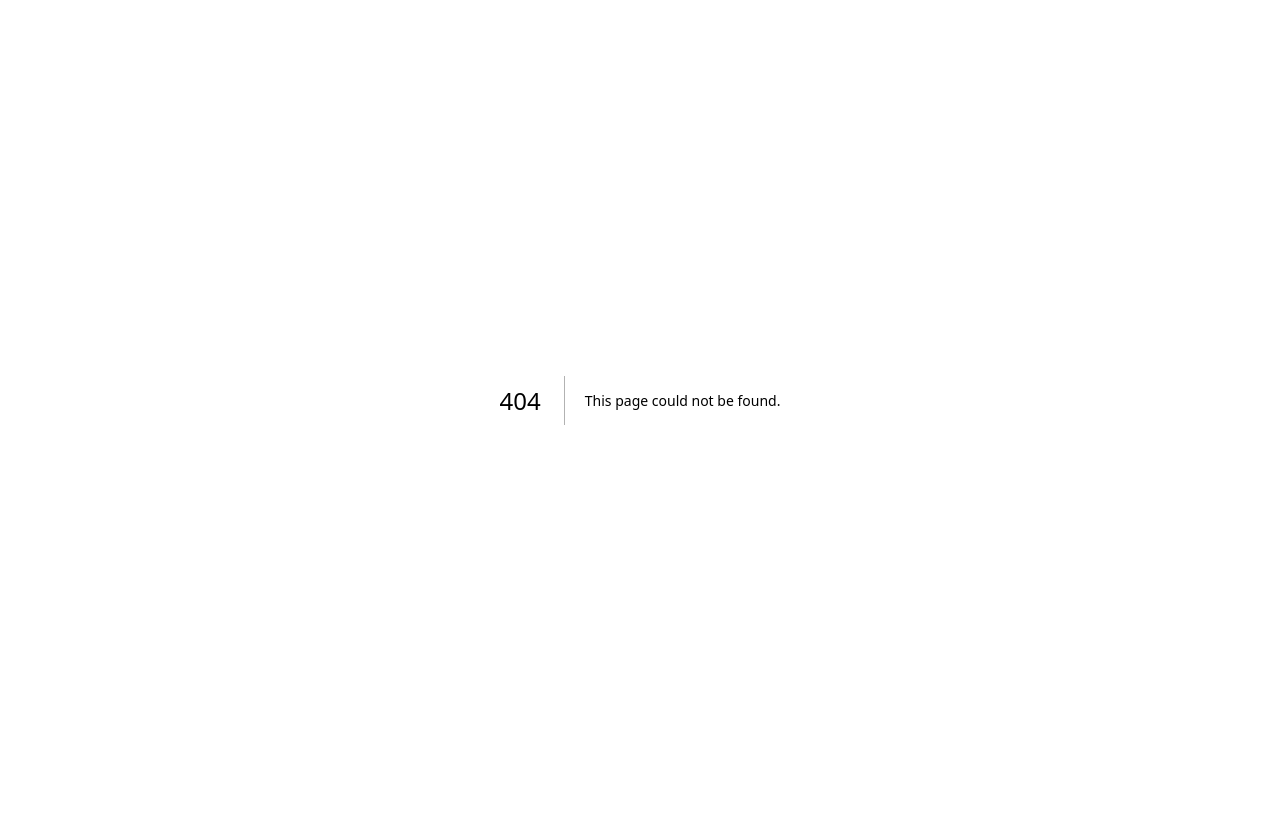
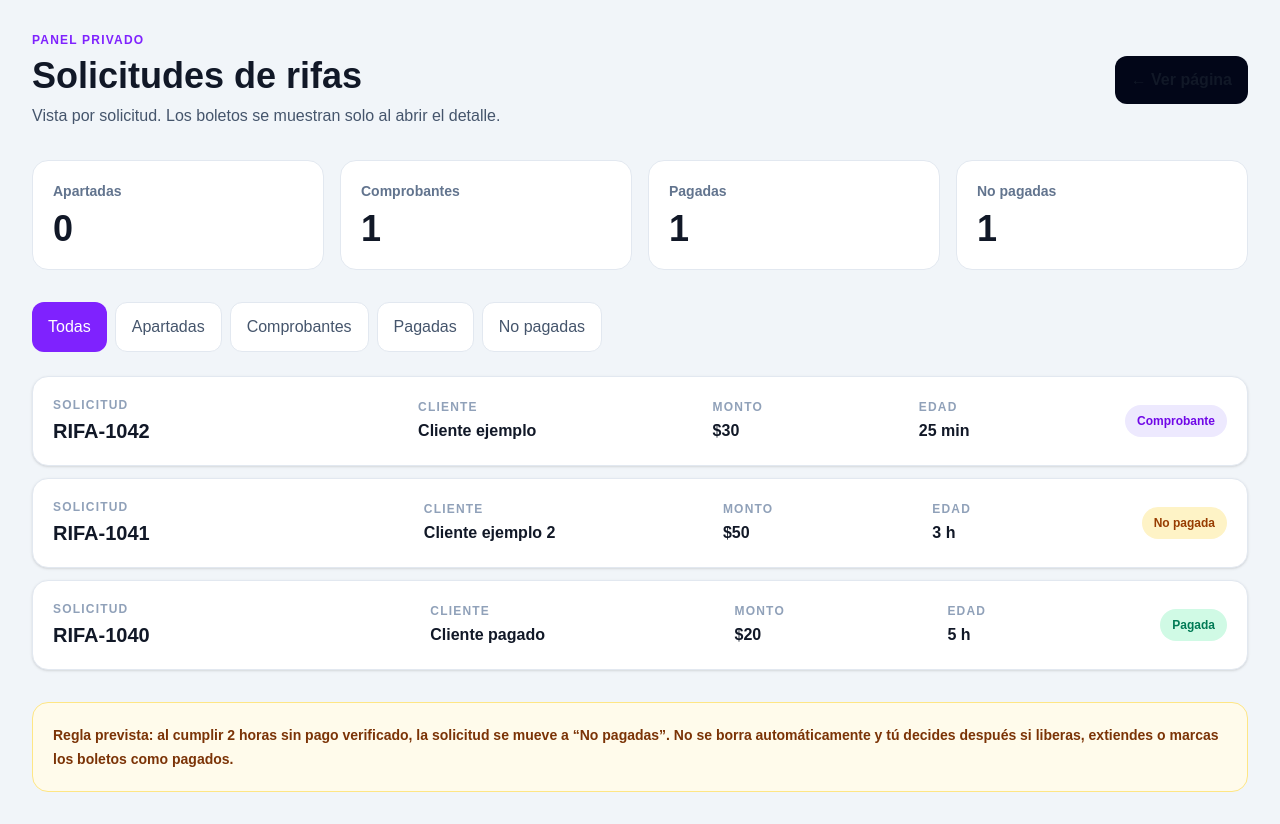
Before and after one commit to victornada2001-hash/Auto-Stereo-Codes---Car-Radio-Code-Service, a Next.js app in the folder raffles-app/: page /admin in a window 1280 px wide. Before the commit this address had no page. Before the commit the page ends 800 px from the top, so only its background shows below. Built offline with nearby package versions, Linux system fonts and the light colour scheme.

Commit message:
Add admin request workflow with unpaid queue

```diff
--- /dev/null
+++ b/raffles-app/app/admin/page.tsx
@@ -0,0 +1,66 @@
+"use client";
+
+import { useMemo, useState } from "react";
+
+type RequestStatus = "reserved" | "proof_received" | "paid" | "unpaid";
+type RequestRow = {
+  id:string;
+  customer:string;
+  phone:string;
+  tickets:number[];
+  amount:number;
+  createdAt:number;
+  status:RequestStatus;
+  proof?:string;
+};
+
+const now=Date.now();
+const seed:RequestRow[]=[
+  {id:"RIFA-1042",customer:"Cliente ejemplo",phone:"+52 222 555 0184",tickets:[17,244,881],amount:30,createdAt:now-25*60*1000,status:"proof_received",proof:"comprobante-1042.jpg"},
+  {id:"RIFA-1041",customer:"Cliente ejemplo 2",phone:"+52 664 555 0192",tickets:[51,52,53,54,55],amount:50,createdAt:now-3*60*60*1000,status:"unpaid"},
+  {id:"RIFA-1040",customer:"Cliente pagado",phone:"+52 81 5555 1288",tickets:[905,1201],amount:20,createdAt:now-5*60*60*1000,status:"paid"},
+];
+
+const tabs:{key:RequestStatus|"all";label:string}[]=[
+  {key:"all",label:"Todas"},{key:"reserved",label:"Apartadas"},{key:"proof_received",label:"Comprobantes"},{key:"paid",label:"Pagadas"},{key:"unpaid",label:"No pagadas"},
+];
+
+export default function AdminPage(){
+  const [rows,setRows]=useState(seed);
+  const [tab,setTab]=useState<RequestStatus|"all">("all");
+  const [open,setOpen]=useState<string|null>(null);
+  const visible=useMemo(()=>tab==="all"?rows:rows.filter(r=>r.status===tab),[rows,tab]);
+
+  function setStatus(id:string,status:RequestStatus){setRows(current=>current.map(r=>r.id===id?{...r,status}:r));}
+
+  return <main className="min-h-screen bg-slate-100 p-5 lg:p-8">
+    <div className="mx-auto max-w-7xl">
+      <div className="flex flex-wrap items-center justify-between gap-4"><div><div className="text-xs font-black uppercase tracking-widest text-violet-600">Panel privado</div><h1 className="mt-2 text-4xl font-black">Solicitudes de rifas</h1><p className="mt-2 text-slate-600">Vista por solicitud. Los boletos se muestran solo al abrir el detalle.</p></div><a href="/" className="rounded-xl bg-slate-950 px-4 py-3 font-black text-white">← Ver página</a></div>
+
+      <div className="mt-8 grid gap-4 sm:grid-cols-2 lg:grid-cols-4">
+        <Card label="Apartadas" value={rows.filter(r=>r.status==="reserved").length}/><Card label="Comprobantes" value={rows.filter(r=>r.status==="proof_received").length}/><Card label="Pagadas" value={rows.filter(r=>r.status==="paid").length}/><Card label="No pagadas" value={rows.filter(r=>r.status==="unpaid").length}/>
+      </div>
+
+      <div className="mt-8 flex flex-wrap gap-2">{tabs.map(t=><button key={t.key} onClick={()=>setTab(t.key)} className={`rounded-xl px-4 py-3 text-sm font-black ${tab===t.key?"bg-violet-600 text-white":"border border-slate-200 bg-white text-slate-600"}`}>{t.label}</button>)}</div>
+
+      <div className="mt-6 space-y-3">{visible.map(r=>{
+        const age=Math.max(0,Math.floor((Date.now()-r.createdAt)/60000));
+        return <div key={r.id} className="overflow-hidden rounded-2xl border border-slate-200 bg-white shadow-sm">
+          <button onClick={()=>setOpen(open===r.id?null:r.id)} className="grid w-full gap-3 p-5 text-left md:grid-cols-[1fr_.8fr_.55fr_.55fr_auto] md:items-center">
+            <div><div className="text-xs font-black uppercase tracking-widest text-slate-400">Solicitud</div><div className="mt-1 text-xl font-black">{r.id}</div></div>
+            <div><div className="text-xs font-black uppercase tracking-widest text-slate-400">Cliente</div><div className="mt-1 font-bold">{r.customer}</div></div>
+            <div><div className="text-xs font-black uppercase tracking-widest text-slate-400">Monto</div><div className="mt-1 font-black">${r.amount}</div></div>
+            <div><div className="text-xs font-black uppercase tracking-widest text-slate-400">Edad</div><div className="mt-1 font-bold">{age<60?`${age} min`:`${Math.floor(age/60)} h`}</div></div>
+            <Status status={r.status}/>
+          </button>
+          {open===r.id&&<div className="border-t border-slate-100 bg-slate-50 p-5"><div className="grid gap-5 lg:grid-cols-3"><div><div className="text-xs font-black uppercase tracking-widest text-slate-400">Boletos reservados</div><div className="mt-3 flex flex-wrap gap-2">{r.tickets.map(n=><span key={n} className="rounded-lg bg-white px-3 py-2 font-mono text-sm font-black shadow-sm">{n}</span>)}</div></div><div><div className="text-xs font-black uppercase tracking-widest text-slate-400">Contacto</div><div className="mt-2 font-bold">{r.phone}</div><div className="mt-4 text-xs font-black uppercase tracking-widest text-slate-400">Comprobante</div><div className="mt-2 font-bold">{r.proof||"No recibido"}</div></div><div><div className="text-xs font-black uppercase tracking-widest text-slate-400">Acciones</div><div className="mt-3 flex flex-wrap gap-2"><button onClick={()=>setStatus(r.id,"paid")} className="rounded-xl bg-emerald-600 px-4 py-3 font-black text-white">✓ Marcar pagados</button><button onClick={()=>setStatus(r.id,"unpaid")} className="rounded-xl bg-amber-500 px-4 py-3 font-black text-white">Mover a no pagadas</button><button onClick={()=>setStatus(r.id,"reserved")} className="rounded-xl border border-slate-300 bg-white px-4 py-3 font-black">Regresar a apartadas</button></div></div></div></div>}
+        </div>
+      })}</div>
+
+      <div className="mt-8 rounded-2xl border border-amber-200 bg-amber-50 p-5 text-sm font-semibold leading-6 text-amber-900">Regla prevista: al cumplir 2 horas sin pago verificado, la solicitud se mueve a “No pagadas”. No se borra automáticamente y tú decides después si liberas, extiendes o marcas los boletos como pagados.</div>
+    </div>
+  </main>;
+}
+
+function Card({label,value}:{label:string;value:number}){return <div className="rounded-2xl border border-slate-200 bg-white p-5"><div className="text-sm font-bold text-slate-500">{label}</div><div className="mt-2 text-4xl font-black">{value}</div></div>}
+function Status({status}:{status:RequestStatus}){const map={reserved:["Apartada","bg-sky-100 text-sky-700"],proof_received:["Comprobante","bg-violet-100 text-violet-700"],paid:["Pagada","bg-emerald-100 text-emerald-700"],unpaid:["No pagada","bg-amber-100 text-amber-800"]} as const;return <span className={`justify-self-start rounded-full px-3 py-2 text-xs font-black md:justify-self-end ${map[status][1]}`}>{map[status][0]}</span>}
```
